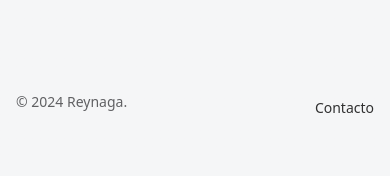
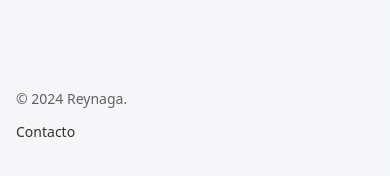
Before and after one commit to G-Reynaga/Portfolio.grs, an Astro site: page /components in a window 390 px wide. Shown: the part 570-746 px from the top of the page. Built offline with nearby package versions, Linux system fonts and the light colour scheme; Astro itself is replaced by a stand-in of ours.

Commit message:
Update footer

```diff
--- a/src/components/Footer.astro
+++ b/src/components/Footer.astro
@@ -6,7 +6,7 @@ const currentYear = new Date().getFullYear()
   class="opacity-80 m-4 px-4 mt-16 w-full mx-auto container lg:max-w-4xl md:max-w-2xl mb-10 flex justify-center"
 >
   <div
-    class="rounded-lg w-full max-w-screen-xl mx-auto flex items-center justify-between py-4"
+    class="rounded-lg w-full max-w-screen-xl mx-auto md:flex md:items-center md:justify-between py-4"
   >
     <span class="text-sm sm:text-center text-zinc-800/90 dark:text-zinc-200/90"
       >© {currentYear}
```
